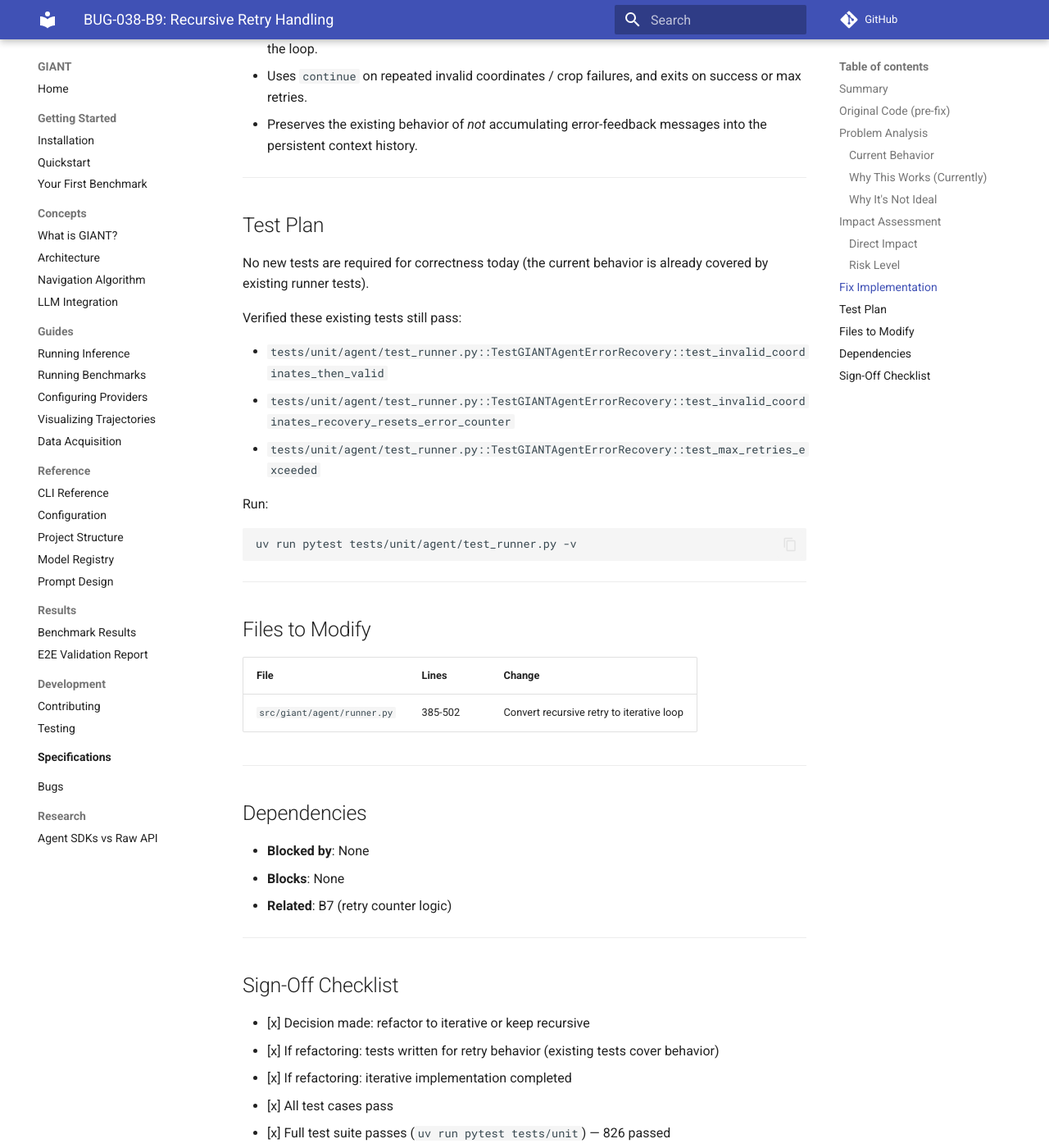
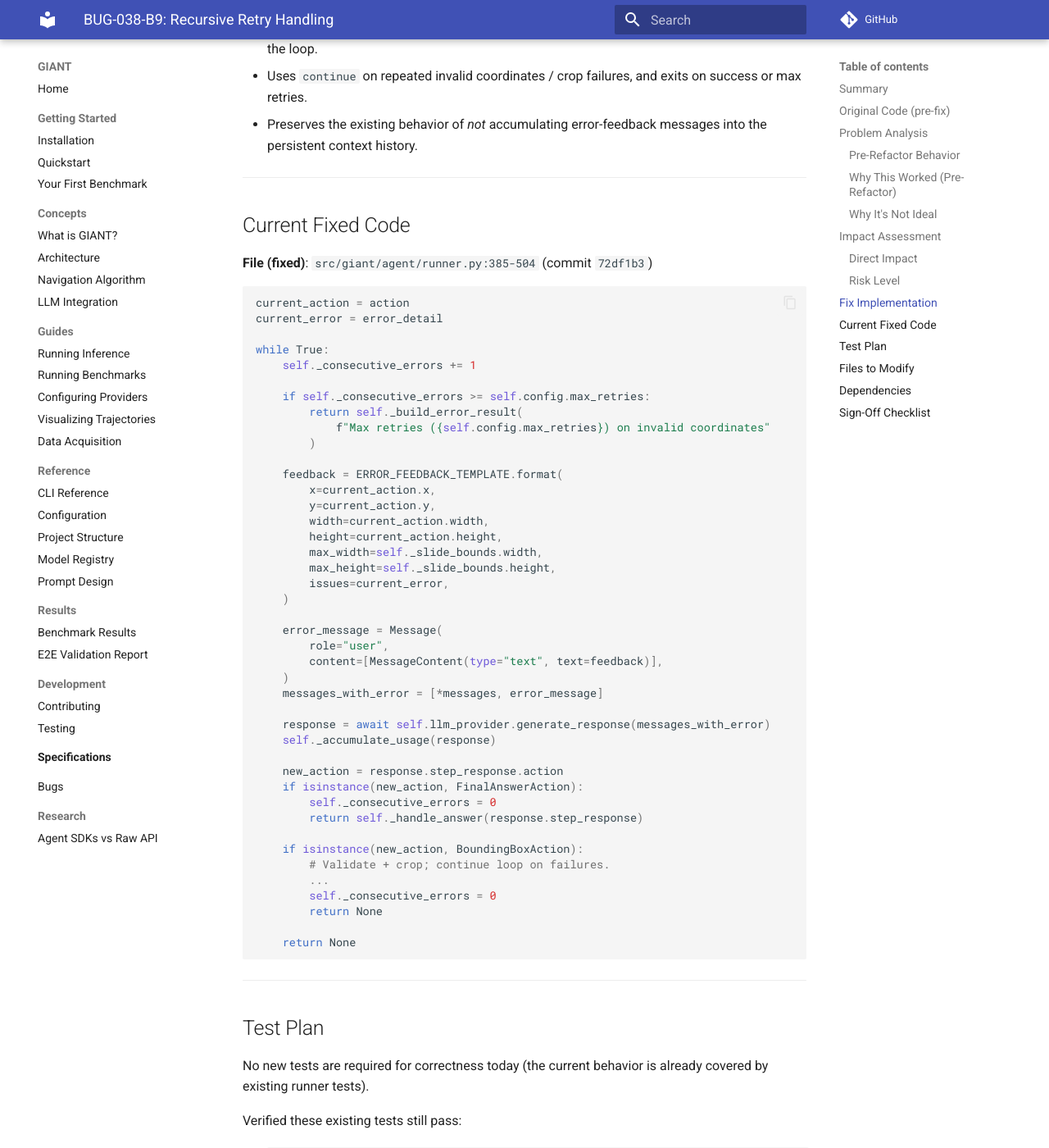
Before and after one commit to The-Obstacle-Is-The-Way/gigapixel-goblin, an MkDocs documentation site: the page built from docs/archive/bugs/BUG-038-B9-recursive-retry.md, in a window 1280 px wide and 1400 px high, scrolled down 2242 px. Shown: the whole window at 82% size. Built offline with MkDocs 1.6.1 and Material for MkDocs 9.7.7, drawn with Linux system fonts in a browser that asks for light colours; comment, search, counter and statistics services are not loaded; some of the changed text lies outside the part shown.

Commit message:
docs(bugs): add BUG-038-B9 fixed-code excerpt

````diff
--- a/docs/archive/bugs/BUG-038-B9-recursive-retry.md
+++ b/docs/archive/bugs/BUG-038-B9-recursive-retry.md
@@ -4,8 +4,9 @@
 **Severity**: MEDIUM
 **Component**: `src/giant/agent/runner.py`
 **Fixed In**: `72df1b3` (fix: BUG-038-B9 refactor recursive retry to iterative loop)
-**Buggy Commit**: `18ca397` (pre-refactor; recursive retry)
-**Lines (pre-fix)**: 446-456
+**Pre-Refactor Commit**: `18ca397` (recursive retry)
+**Lines (pre-refactor recursion block)**: 438-456
+**Lines (fixed; iterative loop)**: 385-504
 **Discovered**: 2025-12-29
 **Audit**: Comprehensive E2E Bug Audit (8 parallel swarm agents)
 **Parent Ticket**: BUG-038
@@ -50,7 +51,7 @@ return None
 
 ## Problem Analysis
 
-### Current Behavior
+### Pre-Refactor Behavior
 
 1. `_handle_crop()` receives an invalid region
 2. Calls `_handle_invalid_region()` to ask model for correction
@@ -58,7 +59,7 @@ return None
 4. `_handle_invalid_region()` recursively calls `_handle_crop()` with new action
 5. If still invalid, recursion continues
 
-### Why This Works (Currently)
+### Why This Worked (Pre-Refactor)
 
 - **Bounded**: recursion depth is bounded by `max_retries` via `_consecutive_errors`
 - **Functional**: Behavior is correct
@@ -93,6 +94,57 @@ Implemented in `72df1b3` by refactoring `_handle_invalid_region()` to an iterati
 - Builds error feedback, calls the LLM for corrected coordinates, and validates/crops within the loop.
 - Uses `continue` on repeated invalid coordinates / crop failures, and exits on success or max retries.
 - Preserves the existing behavior of *not* accumulating error-feedback messages into the persistent context history.
+
+---
+
+## Current Fixed Code
+
+**File (fixed)**: `src/giant/agent/runner.py:385-504` (commit `72df1b3`)
+
+```python
+current_action = action
+current_error = error_detail
+
+while True:
+    self._consecutive_errors += 1
+
+    if self._consecutive_errors >= self.config.max_retries:
+        return self._build_error_result(
+            f"Max retries ({self.config.max_retries}) on invalid coordinates"
+        )
+
+    feedback = ERROR_FEEDBACK_TEMPLATE.format(
+        x=current_action.x,
+        y=current_action.y,
+        width=current_action.width,
+        height=current_action.height,
+        max_width=self._slide_bounds.width,
+        max_height=self._slide_bounds.height,
+        issues=current_error,
+    )
+
+    error_message = Message(
+        role="user",
+        content=[MessageContent(type="text", text=feedback)],
+    )
+    messages_with_error = [*messages, error_message]
+
+    response = await self.llm_provider.generate_response(messages_with_error)
+    self._accumulate_usage(response)
+
+    new_action = response.step_response.action
+    if isinstance(new_action, FinalAnswerAction):
+        self._consecutive_errors = 0
+        return self._handle_answer(response.step_response)
+
+    if isinstance(new_action, BoundingBoxAction):
+        # Validate + crop; continue loop on failures.
+        ...
+        self._consecutive_errors = 0
+        return None
+
+    return None
+```
 
 ---
 
````
